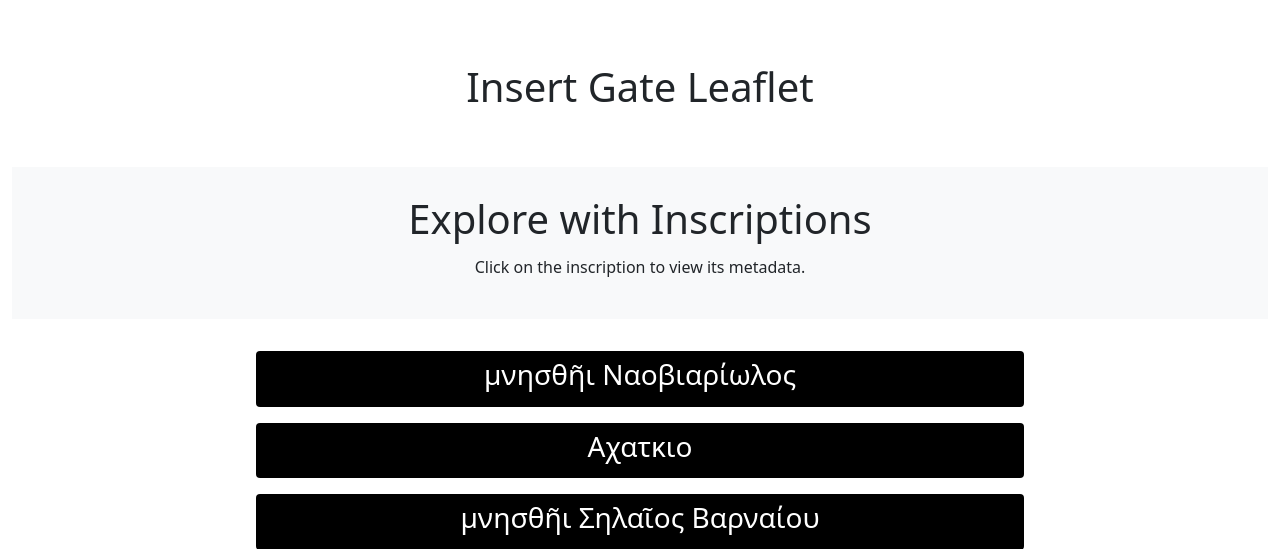
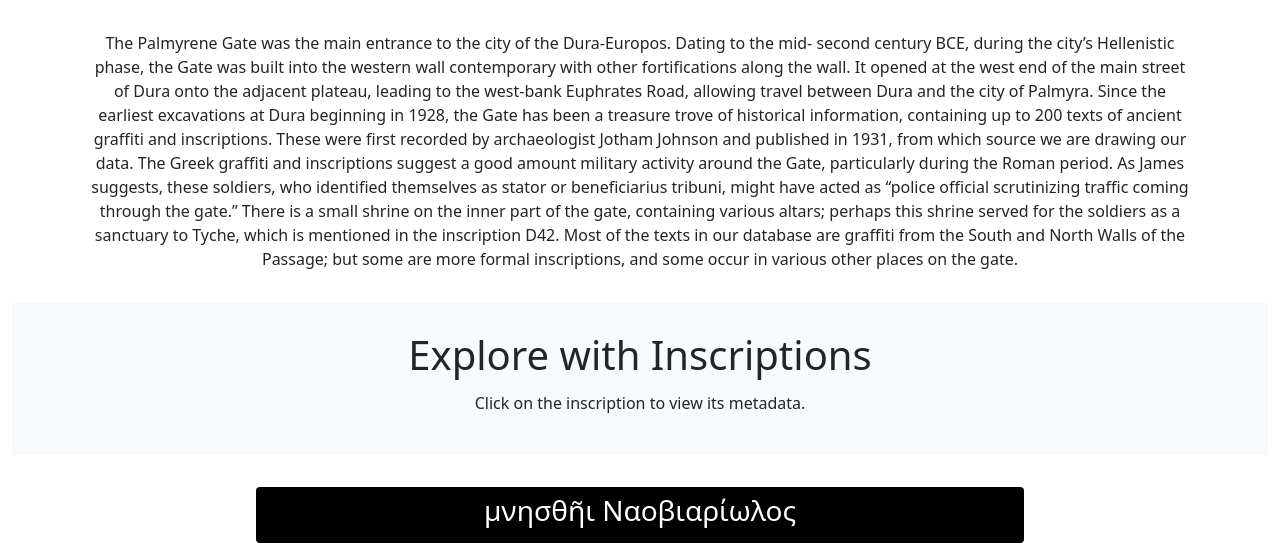
Before and after one commit to leeannachen/Contextualizing-Dura-Europa, a Flask app: page /gate in a window 1280 px wide. Shown: the part 659-1208 px from the top of the page. Run offline with Flask 2, Linux system fonts and the light colour scheme; data comes from the database, SQL or seed files in the repository.

Commit message:
appending description texts to temple and gate pages

```diff
--- a/templates/gate.html
+++ b/templates/gate.html
@@ -1,7 +1,7 @@
 {% extends "layout.html" %}
 
 {% block title %}
-    Palmrya Gate
+    Palmyrene Gate
 {% endblock %}
 
 {% block main %}
@@ -19,7 +19,25 @@
         </div>
     </div>
 
-    <h1 class="p-5">Insert Gate Leaflet</h1>
+    <div class="container p-3">
+        <p>The Palmyrene Gate was the main entrance to the city of the Dura-Europos. Dating to the mid-
+            second century BCE, during the city’s Hellenistic phase, the Gate was built into the western wall
+            contemporary with other fortifications along the wall. It opened at the west end of the main
+            street of Dura onto the adjacent plateau, leading to the west-bank Euphrates Road, allowing
+            travel between Dura and the city of Palmyra. Since the earliest excavations at Dura beginning in
+            1928, the Gate has been a treasure trove of historical information, containing up to 200 texts of
+            ancient graffiti and inscriptions. These were first recorded by archaeologist Jotham Johnson and
+            published in 1931, from which source we are drawing our data. The Greek graffiti and
+            inscriptions suggest a good amount military activity around the Gate, particularly during the
+            Roman period. As James suggests, these soldiers, who identified themselves as stator or
+            beneficiarius tribuni, might have acted as “police official scrutinizing traffic coming through the
+            gate.” There is a small shrine on the inner part of the gate, containing various altars; perhaps this
+            shrine served for the soldiers as a sanctuary to Tyche, which is mentioned in the inscription
+            D42. Most of the texts in our database are graffiti from the South and North Walls of the
+            Passage; but some are more formal inscriptions, and some occur in various other places on the
+            gate.
+        </p>
+    </div>
 
     <div class="bg-light p-4">
         <h1 class="p-1">Explore with Inscriptions</h1>
--- a/templates/layout.html
+++ b/templates/layout.html
@@ -16,7 +16,7 @@
 
         <link href="/static/styles.css" rel="stylesheet">
 
-        <title>Graffiti in Dura-Europo</title>
+        <title>Graffiti from Dura-Europos</title>
 
     </head>
 
```
Also changed, not shown: templates/index.html (+7 -7 lines), templates/temple.html (+10 -1 lines).
